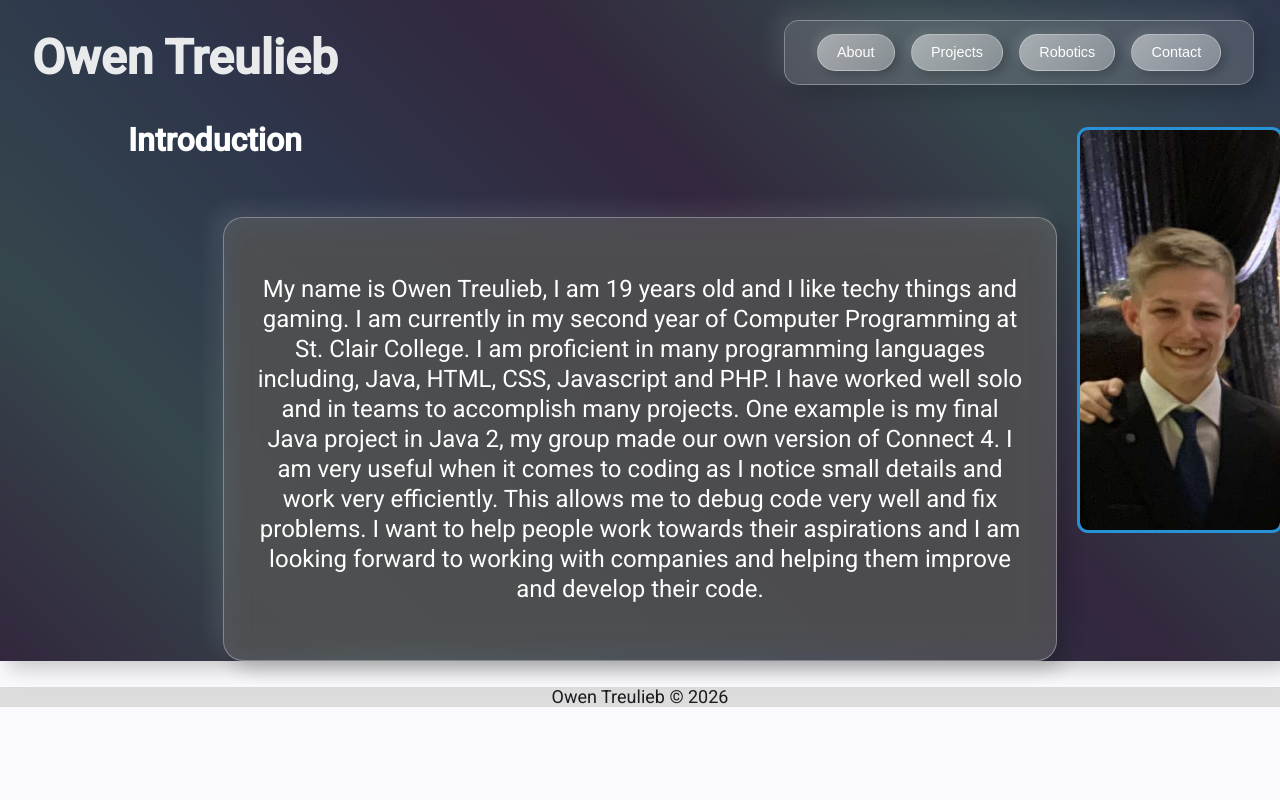
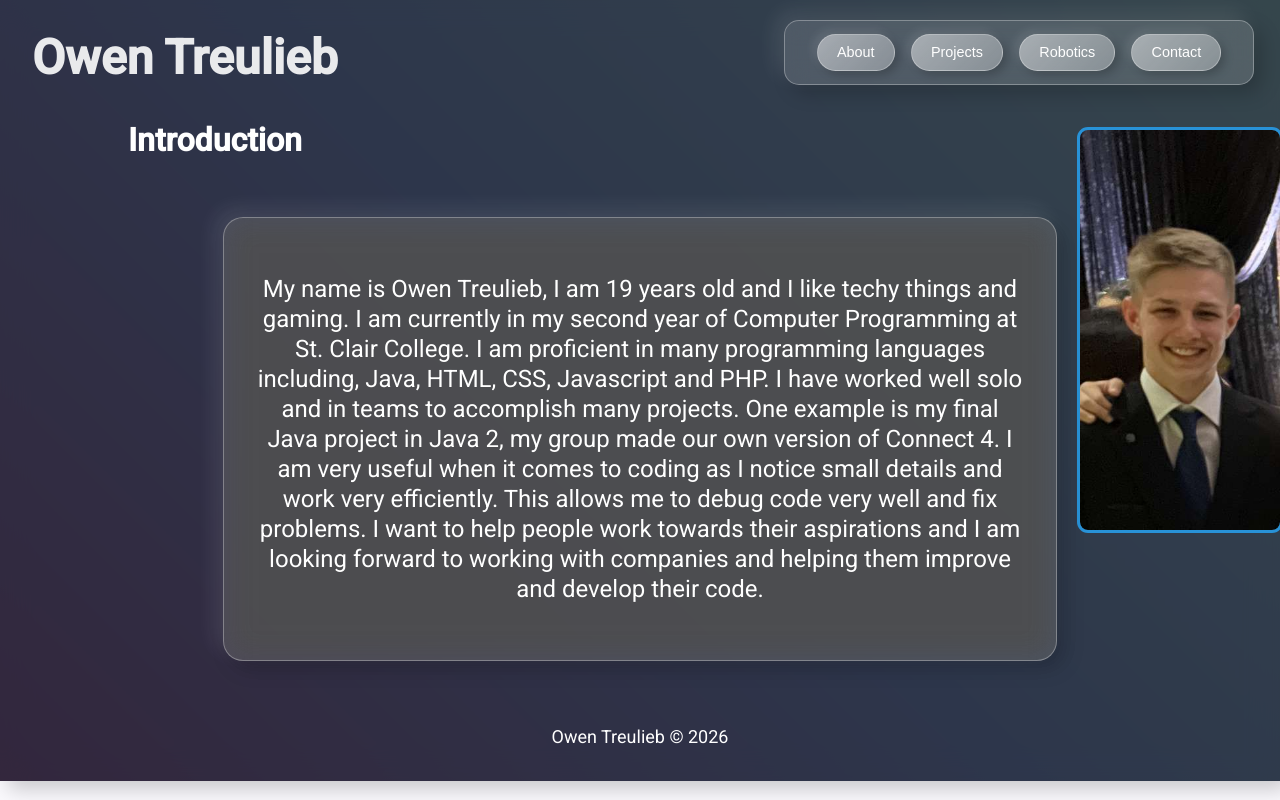
Before and after one commit to OwenTreulieb/Owen-Treulieb-Portfolio, an Angular app: page /about in a window 1280 px wide. Built offline with nearby package versions, Linux system fonts and the light colour scheme.

Commit message:
Changed background and footer

```diff
--- a/src/app/about/about.html
+++ b/src/app/about/about.html
@@ -12,4 +12,5 @@
     efficiently. This allows me to debug code very well and fix problems. I want to help
     people work towards their aspirations and I am looking forward to working with
     companies and helping them improve and develop their code.</p>
+
 </div>
--- a/src/app/app.css
+++ b/src/app/app.css
@@ -63,15 +63,16 @@
 }
 
 .background-container {
-  background-image: linear-gradient(45deg, #500092, #62CFF4, #2C67F2, #500092, #62CFF4, #2C67F2);
+  background-image: linear-gradient(45deg, #500092, #2C67F2, #62CFF4);
   width: 100%;
   /*padding-top: 20px;*/
   /*padding-bottom: 20px;*/
 }
 
 footer {
-  margin: auto;
-  background-color: #DCDCDD;
+  margin-top: 2rem;
+  padding-top: 1rem;
+  padding-bottom: 1rem;
   /*padding: 10px 0 10px 0;*/
   text-align: center;
   font-size: large;
--- a/src/app/app.html
+++ b/src/app/app.html
@@ -9,9 +9,8 @@
   <div class="main-container">
     <h1 class="name">Owen Treulieb</h1>
     <router-outlet></router-outlet>
+    <footer>
+      <p>Owen Treulieb © 2026</p>
+    </footer>
   </div>
 </div>
-
-<footer>
-  <p>Owen Treulieb © 2026</p>
-</footer>
```
Also changed, not shown: src/app/projects/projects.html (line endings or trailing spaces).
